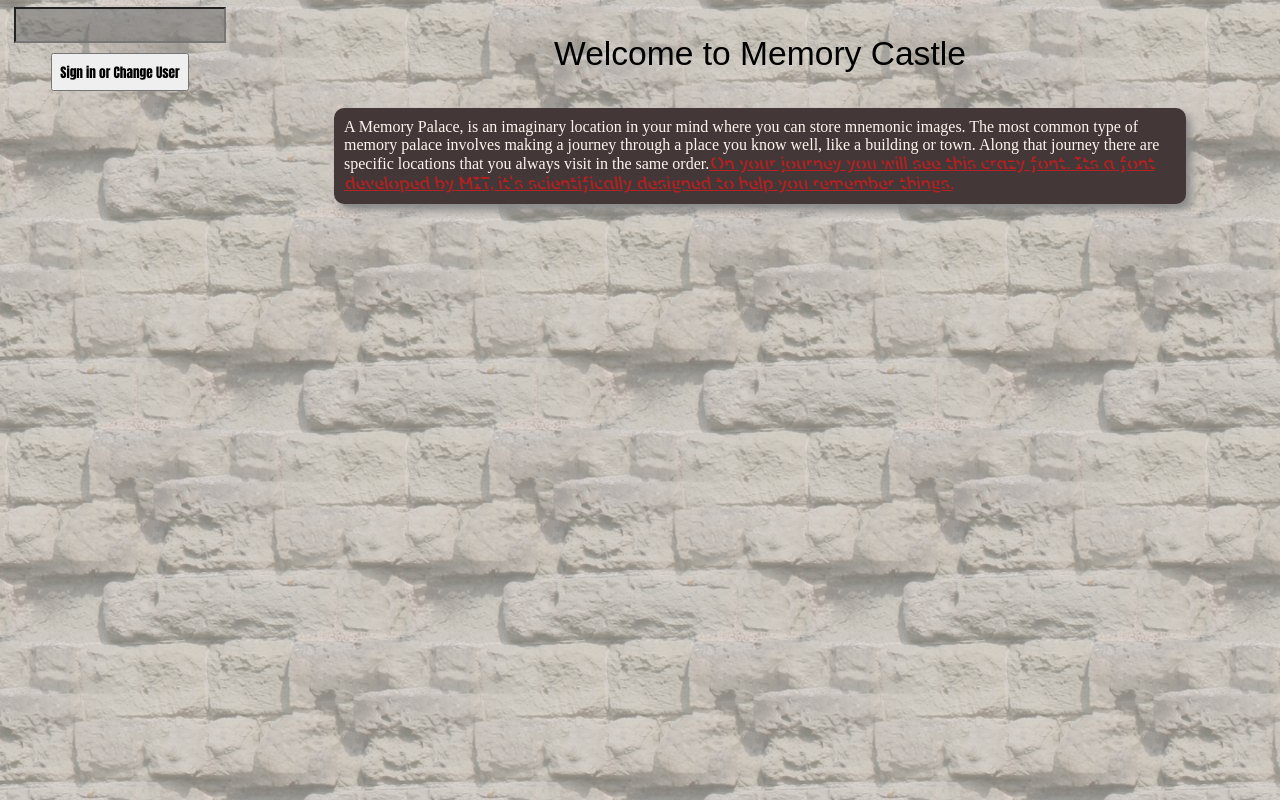
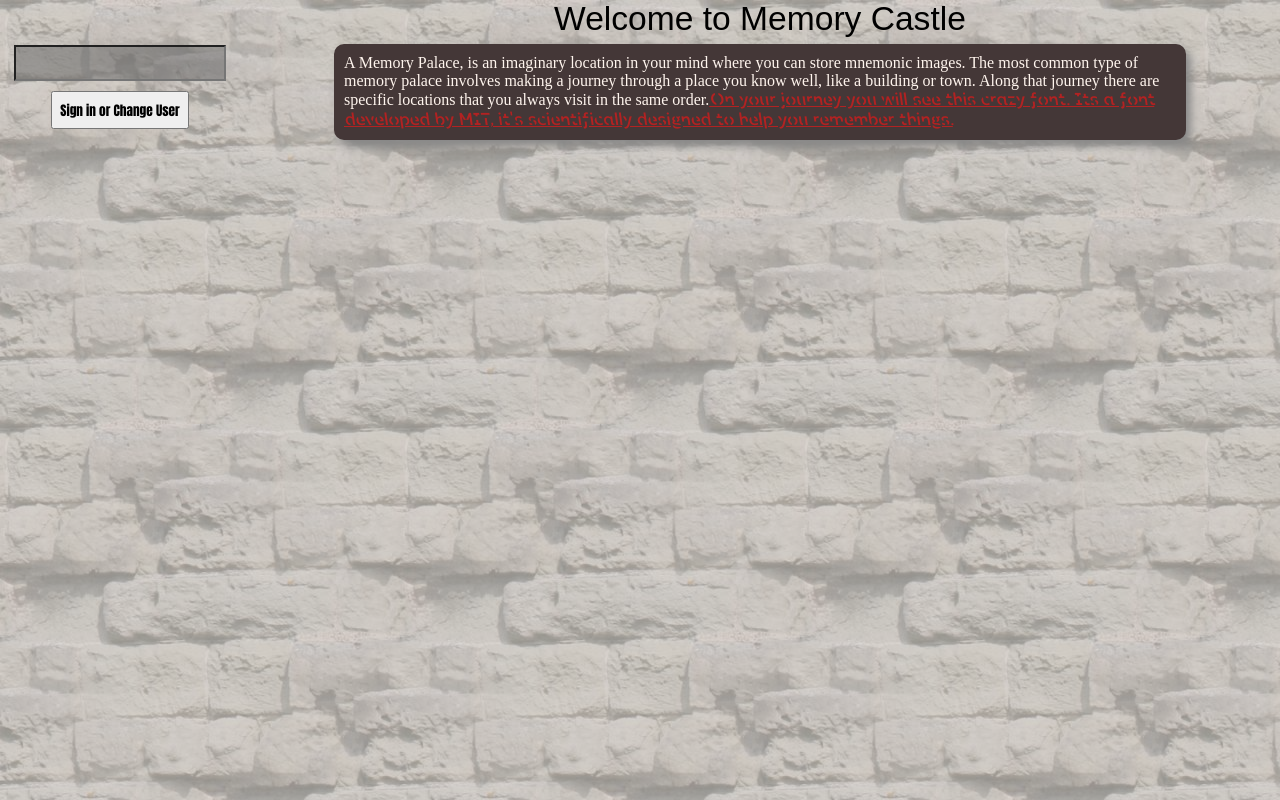
Before and after one commit to yoshinator/memory-castle-front-end, a React (Create React App) app: page / in a window 1280 px wide. Built offline with nearby package versions, Linux system fonts and the light colour scheme; no server answers.

Commit message:
Fixed background image

```diff
--- a/src/style.css
+++ b/src/style.css
@@ -20,8 +20,8 @@ Body::before {
   top: 0;
   left: 0;
   width: 100%;
-  height: 100%;
-  opacity: .4;
+  height: 100vh;
+  opacity: .3;
   z-index: -1;
   background: url("bg-bricks.jpg");
 }
@@ -64,7 +64,7 @@ Body::before {
 /* ==========================FORMS ========================= */
 .sign-in-form {
   grid-column: 1/2;
-  grid-row: 1/2;
+  grid-row: 2/3;
   padding: 3%;
   margin: auto;
   text-align: center;
```
